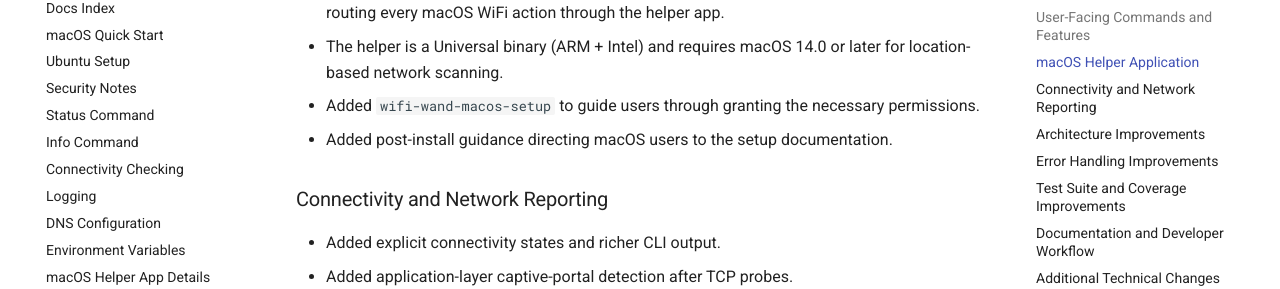
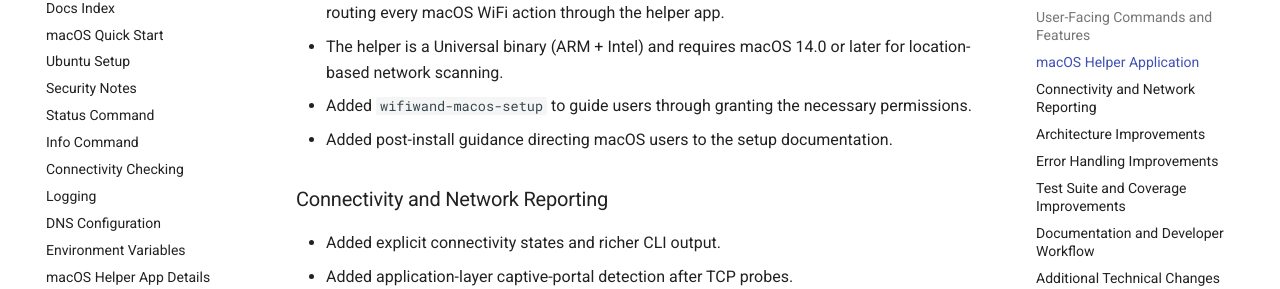
Before and after one commit to keithrbennett/wifiwand, an MkDocs documentation site: the page built from docs/CHANGELOG_V2_TO_V3.md, in a window 1280 px wide and 900 px high, scrolled down 1061 px. Shown: the part 163-452 px from the top of the window. Built offline with MkDocs 1.6.1 and Material for MkDocs 9.7.7, drawn with Linux system fonts in a browser that asks for light colours; comment, search, counter and statistics services are not loaded.

Commit message:
Fix Warning[:experimental] coverage across all exe/ files; fix changelog
- exe/wifi-wand: remove redundant Warning[:experimental] = false.
  exe/wifiwand sets it as its first statement, so there is no window
  between the load call and suppression taking effect. The shim only
  emits a warn before delegating, so no requires fire before the
  suppression in the loaded file.

- exe/wifiwand-macos-setup: add Warning[:experimental] = false before
  the require so experimental warnings cannot leak through transitive
  requires in the setup library path.

- exe/wifi-wand-macos-setup: add Warning[:experimental] = false so the
  deprecated wrapper also suppresses warnings on the off-chance a future
  load order change exposes a gap before wifiwand-macos-setup sets it.

- docs/CHANGELOG_V2_TO_V3.md: update line 47 to reference the current
  executable name wifiwand-macos-setup, since the rename is itself a v3
  change and the changelog describes v3 features.

Co-Authored-By: Claude Sonnet 4.6 <noreply@anthropic.com>
Claude-Session: https://claude.ai/code/session_016Nod27Ta81gAWmh5qEg4er

```diff
--- a/docs/CHANGELOG_V2_TO_V3.md
+++ b/docs/CHANGELOG_V2_TO_V3.md
@@ -44,7 +44,7 @@ For upgrade-impacting API, CLI, and behavior changes, see
   rather than routing every macOS WiFi action through the helper app.
 - The helper is a Universal binary (ARM + Intel) and requires macOS 14.0 or
   later for location-based network scanning.
-- Added `wifi-wand-macos-setup` to guide users through granting the necessary
+- Added `wifiwand-macos-setup` to guide users through granting the necessary
   permissions.
 - Added post-install guidance directing macOS users to the setup documentation.
 
```
Also changed, not shown: 3 other files.
